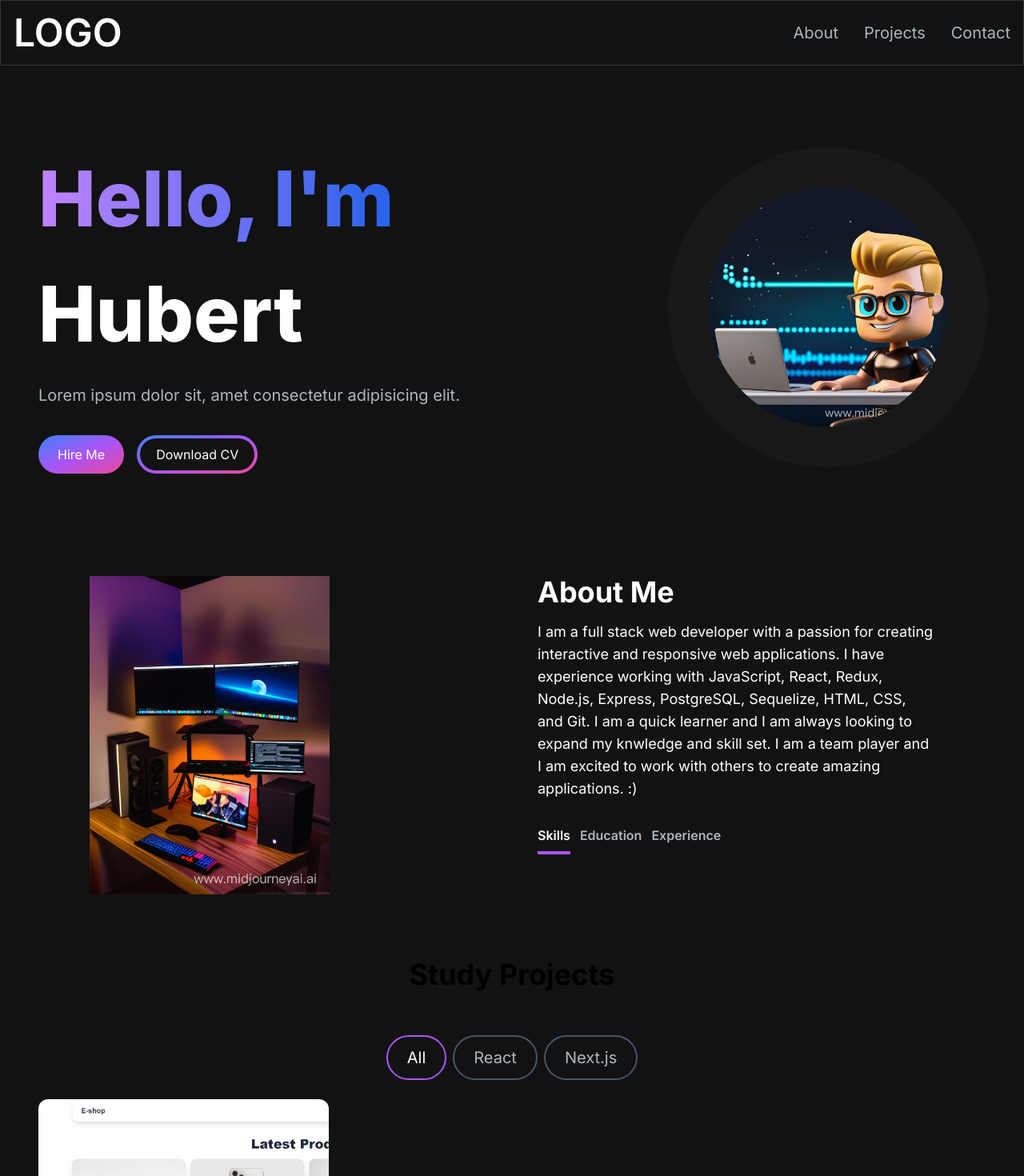
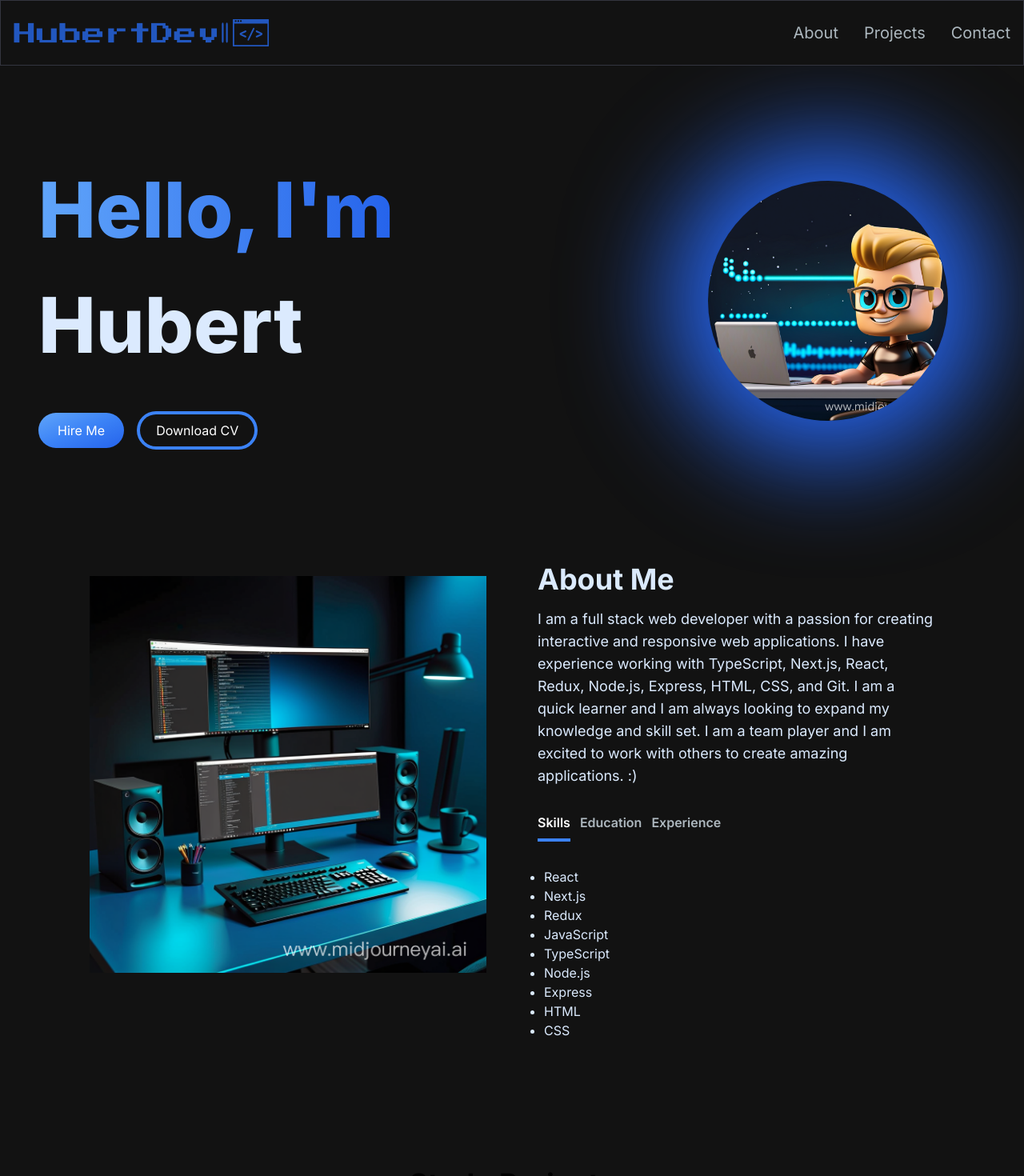
Before and after one commit to HubertKorcala/portfolio-website, a Next.js app: page / in a window 1280 px wide. Shown: the top 1470 px of the page at 80% size. Built offline with nearby package versions, Linux system fonts and the light colour scheme.

Commit message:
feat: add logo and some content

```diff
--- a/src/app/components/AboutSection.tsx
+++ b/src/app/components/AboutSection.tsx
@@ -16,12 +16,12 @@ const TAB_DATA: TabData[] = [
     content: (
       <ul className="list-disc pl-2">
         <li>React</li>
+        <li>Next.js</li>
         <li>Redux</li>
         <li>JavaScript</li>
         <li>TypeScript</li>
         <li>Node.js</li>
         <li>Express</li>
-        <li>PostgreSQL</li>
         <li>HTML</li>
         <li>CSS</li>
       </ul>
@@ -50,7 +50,7 @@ const TAB_DATA: TabData[] = [
 
 const AboutSection = () => {
   const [tab, setTab] = useState("skills");
-  const [tabData, setTabData] = useState<TabData>();
+  const [tabData, setTabData] = useState<TabData>(TAB_DATA[0]);
   const [isPending, startTransition] = useTransition();
 
   const handleTabChange = (id: string) => {
@@ -66,23 +66,24 @@ const AboutSection = () => {
   };
 
   return (
-    <section id="about" className="text-white">
+    <section id="about" className="text-text-100 pt-8">
       <div className="md:grid md:grid-cols-2 gap-8 items-center py-8 px-4 xl:gap-16 sm:py-16 xl:px-16">
         <Image
           src="/images/about-image.png"
-          width={300}
-          height={200}
+          width={500}
+          height={500}
           alt="about me picture"
+          className="mb-auto my-4"
         />
         <div className="mt-4 md:mt-0 text-left flex flex-col h-full">
-          <h2 className="text-4xl font-bold text-white mb-4">About Me</h2>
-          <p className="text-base lg:text-lg">
+          <h2 className="text-4xl font-bold  mb-4">About Me</h2>
+          <p className="text-base lg:text-lg ">
             I am a full stack web developer with a passion for creating
             interactive and responsive web applications. I have experience
-            working with JavaScript, React, Redux, Node.js, Express, PostgreSQL,
-            Sequelize, HTML, CSS, and Git. I am a quick learner and I am always
-            looking to expand my knwledge and skill set. I am a team player and
-            I am excited to work with others to create amazing applications. :)
+            working with TypeScript, Next.js, React, Redux, Node.js, Express,
+            HTML, CSS, and Git. I am a quick learner and I am always looking to
+            expand my knowledge and skill set. I am a team player and I am
+            excited to work with others to create amazing applications. :)
           </p>
           <div className="flex flex-row  mt-8">
             <TabButton
--- a/src/app/components/EmailSection.tsx
+++ b/src/app/components/EmailSection.tsx
@@ -63,7 +63,7 @@ const EmailSection = () => {
         {emailSubmitted ? (
           <p className="text-green-500">Email sent successfully!</p>
         ) : (
-          <form onSubmit={handleSubmit} className="flex flex-col">
+          <form onSubmit={handleSubmit} className="flex flex-col z-10">
             <div className="mb-6">
               <label
                 htmlFor="email"
--- a/src/app/components/Footer.tsx
+++ b/src/app/components/Footer.tsx
@@ -1,10 +1,20 @@
 import React from "react";
+import Image from "next/image";
 
 const Footer = () => {
   return (
     <footer className="footer z-20 border border-t-[#33353F] border-l-trasparent border-r-transparent border-l-transparent">
-      <div className="flex justify-between p-12">
-        <span>LOGO</span>
+      <div className="flex justify-between py-8 px-2 sm:p-12">
+        <div className="relative w-48 h-8 sm:w-80 sm:h-12">
+          <Image
+            className=""
+            sizes="(max-width: 500px) 10px,
+                   10px"
+            src={"/images/logo.svg"}
+            alt="logo"
+            fill
+          />
+        </div>{" "}
         <p className="text-slate-600">All rights reserved.</p>
       </div>
     </footer>
--- a/src/app/components/HeroSection.tsx
+++ b/src/app/components/HeroSection.tsx
@@ -2,10 +2,11 @@
 import Image from "next/image";
 import { TypeAnimation } from "react-type-animation";
 import { motion } from "framer-motion";
+import Link from "next/link";
 
 const HeroSection = () => {
   return (
-    <section className="lg:py-16">
+    <section className="lg:pt-16 lg:pb-8">
       <div className="grid grid-cols-1 sm:grid-cols-12">
         <motion.div
           initial={{ opacity: 0 }}
@@ -13,34 +14,26 @@ const HeroSection = () => {
           transition={{ duration: 0.5 }}
           className="sm:col-span-7 lg:col-span-8 place-self-center text-center sm:text-left justify-self-start"
         >
-          <h1 className="text-white mb-4 text-4xl sm:text-5xl lg:text-8xl lg:leading-normal font-extrabold">
+          <h1 className="text-text-100 mb-4 text-4xl sm:text-5xl lg:text-8xl lg:leading-normal font-extrabold">
             <span className="text-transparent bg-clip-text bg-gradient-to-r from-primary-400 to-secondary-600">
               Hello, I{`'`}m{` `}
             </span>
             <br></br>
             <TypeAnimation
-              sequence={[
-                "Hubert",
-                1000,
-                "Web Developer",
-                1000,
-                // "Sailor",
-                // 1000,
-                // "Climber",
-                // 1000,
-              ]}
+              sequence={["Hubert", 1000, "Web Developer", 1000]}
               wrapper="span"
               speed={30}
               repeat={Infinity}
             />
           </h1>
-          <p className="text-[#ADB7BE] text-base sm:text-lg mb-6 lg:text-xl">
-            Lorem ipsum dolor sit, amet consectetur adipisicing elit.
-          </p>
+          <p className="text-[#ADB7BE] text-base sm:text-lg mb-6 lg:text-xl"></p>
           <div>
-            <button className="px-6 py-3 w-full sm:w-fit rounded-full  mr-4  bg-gradient-to-br from-secondary-500 via-primary-500 to-third-500 hover:bg-slate-200 text-white">
+            <Link
+              href="#contact"
+              className="px-6 py-3 w-full sm:w-fit rounded-full  mr-4  bg-gradient-to-br from-secondary-400 via-primary-500 to-third-600 hover:bg-slate-200 text-white"
+            >
               Hire Me
-            </button>
+            </Link>
             <button className="px-1 py-1 w-full sm:w-fit rounded-full bg-gradient-to-br from-secondary-500 via-primary-500 to-third-500 hover:bg-slate-800 text-white mt-3">
               <span className="block bg-[#121212] hover:bg-slate-800 rounded-full px-5 py-2">
                 Download CV
@@ -54,13 +47,14 @@ const HeroSection = () => {
           transition={{ duration: 0.5 }}
           className="col-span-4 place-self-center mt-4 lg:mt-0"
         >
-          <div className="rounded-full bg-[#181818] w-[250px] h-[250px] lg:w-[400px] lg:h-[400px] relative">
+          <div className=" w-[250px] h-[250px] lg:w-[400px] lg:h-[400px] relative flex justify-center items-center">
+            <div className="rounded-full w-full h-full z-0 absolute bg-blue-600 blur-3xl"></div>
             <Image
               src="/images/hero-image.png"
               alt="hero image"
               width={300}
               height={300}
-              className="rounded-full absolute transform -translate-x-1/2 -translate-y-1/2 top-1/2 left-1/2"
+              className="rounded-full absolute transform -translate-x-1/2 z-10 -translate-y-1/2 top-1/2 left-1/2"
             />
           </div>
         </motion.div>
--- a/src/app/components/Navbar.tsx
+++ b/src/app/components/Navbar.tsx
@@ -4,6 +4,7 @@ import NavLink from "./NavLink";
 import { useState } from "react";
 import { Bars3Icon, XMarkIcon } from "@heroicons/react/24/solid";
 import MenuOverlay from "./MenuOverlay";
+import Image from "next/image";
 
 const navLinks = [
   {
@@ -24,13 +25,17 @@ const Navbar = () => {
   const [navbarOpen, setNavbarOpen] = useState(false);
 
   return (
-    <nav className="fixed top-0 left-0 right-0 z-10 border border-[#33353F]  bg-[#121212] bg-opacity-100 mx-auto ">
+    <nav className="fixed top-0 left-0 right-0 z-50 border border-[#33353F]  bg-[#121212] bg-opacity-100 mx-auto ">
       <div className="flex flex-wrap items-center justify-between lg:py-4 container mx-auto px-4 py-2">
-        <Link
-          href={"/"}
-          className="text-2xl md:text-5xl text-white font-semibold"
-        >
-          LOGO
+        <Link href={"/"} className="relative w-48 h-8 sm:w-80 sm:h-12">
+          <Image
+            className=""
+            sizes="(max-width: 500px) 10px,
+                   10px"
+            src={"/images/logo.svg"}
+            alt="logo"
+            fill
+          />
         </Link>
         <div className="mobile-menu block md:hidden">
           {navbarOpen ? (
--- a/src/app/components/ProjectTag.tsx
+++ b/src/app/components/ProjectTag.tsx
@@ -10,8 +10,8 @@ const ProjectTag = ({
   isSelected: boolean;
 }) => {
   const buttonStyles = isSelected
-    ? "text-white border-primary-500"
-    : "text-[#ADB7BE] border-slate-600 hover:border-white";
+    ? "text-text-100 border-primary-500"
+    : "text-[#ADB7BE] text-text-100 border-slate-600 hover:border-white";
 
   return (
     <button
--- a/src/app/components/ProjectsSection.tsx
+++ b/src/app/components/ProjectsSection.tsx
@@ -54,8 +54,8 @@ const ProjectsSection = () => {
   };
 
   return (
-    <section>
-      <h2 className="text-center text-4xl font-bold mt-4 mb-8">
+    <section id="projects" className="pt-20">
+      <h2 className="text-center text-4xl font-bold mt-4 mb-2">
         Study Projects
       </h2>
       <div className="text-white flex flex-row justify-center items-center gap-2 py-6">
@@ -68,11 +68,7 @@ const ProjectsSection = () => {
           />
         ))}
       </div>
-      <ul
-        ref={ref}
-        id="projects"
-        className="grid md:grid-cols-3 gap-8 md:gap-12"
-      >
+      <ul ref={ref} className="grid md:grid-cols-3 gap-8 md:gap-12">
         {filteredProjects.map((project, index) => (
           <motion.li
             variants={cardVariants}
--- a/src/app/layout.tsx
+++ b/src/app/layout.tsx
@@ -14,7 +14,7 @@ export default function RootLayout({
   children: React.ReactNode;
 }) {
   return (
-    <html lang="en">
+    <html lang="en" className="scroll-smooth">
       <body className={inter.className}>{children}</body>
     </html>
   );
--- a/tailwind.config.ts
+++ b/tailwind.config.ts
@@ -17,9 +17,10 @@ const config: Config = {
     },
     colors: {
       ...colors,
-      primary: colors.purple,
+      primary: colors.blue,
       secondary: colors.blue,
-      third: colors.pink,
+      third: colors.blue,
+      text: colors.blue,
     },
   },
   plugins: [],
```
Also changed, not shown: public/images/about-image.png, public/images/logo.svg (added).
